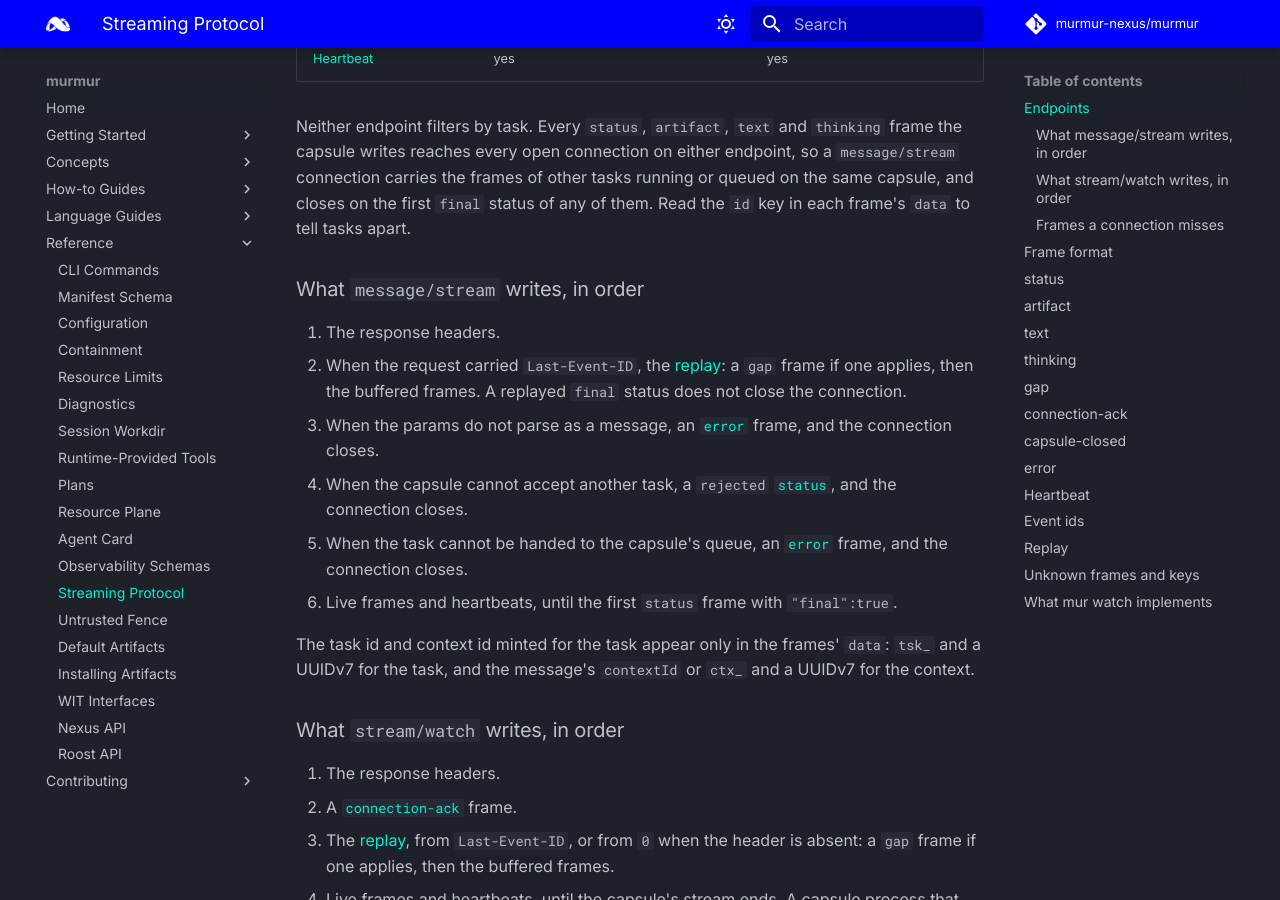
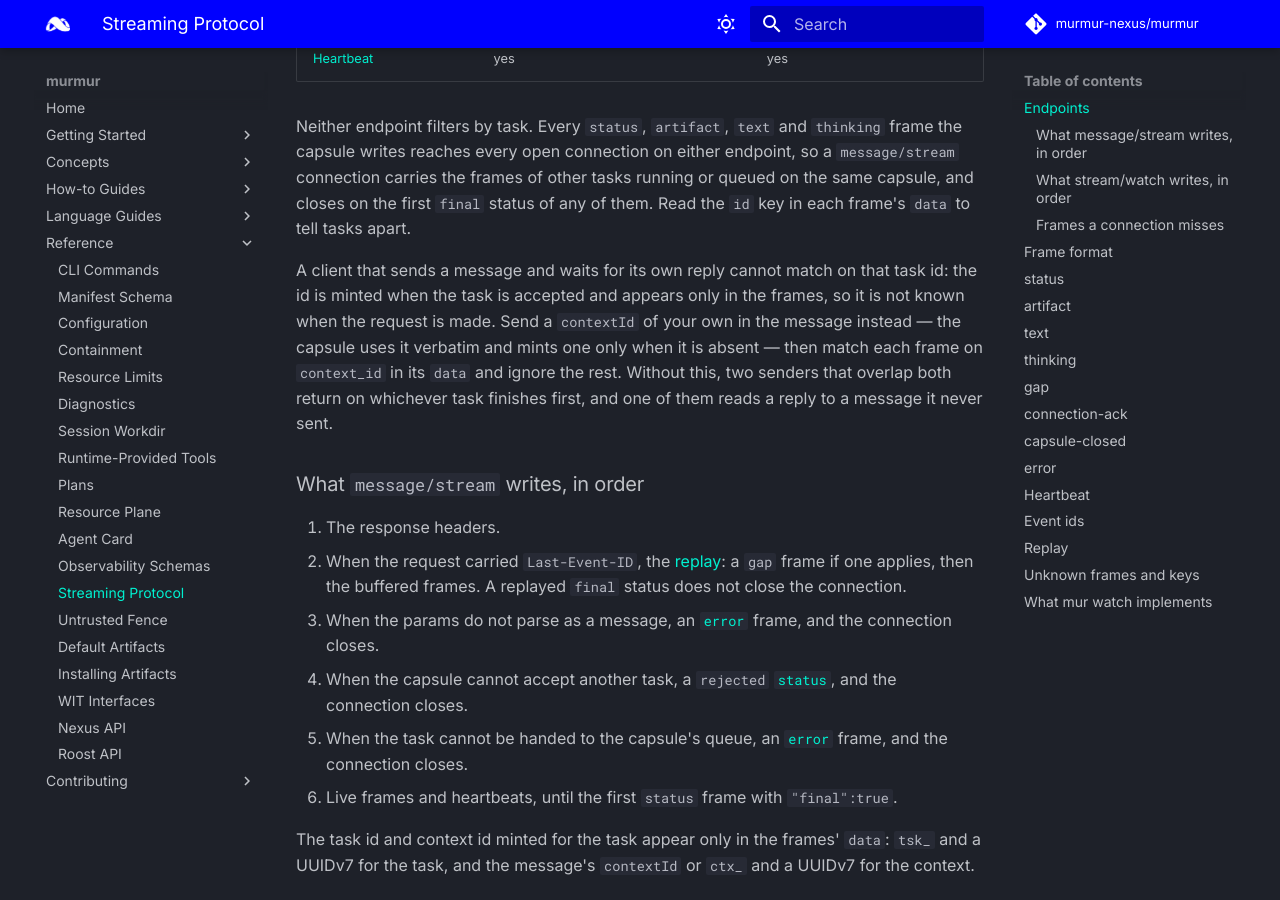
Before and after one commit to murmur-nexus/murmur, an MkDocs documentation site: the page built from docs/content/reference/streaming-protocol.md, in a window 1280 px wide and 900 px high, scrolled down 2018 px. Built offline with MkDocs 1.6.1 and Material for MkDocs 9.7.7, drawn with Linux system fonts in a browser that asks for light colours; comment, search, counter and statistics services are not loaded.

Commit message:
docs: add trap ref task_id cant be known upfront
Signed-off-by: ewdegraaff <ewdegraaff@users.noreply.github.com>

```diff
--- a/docs/content/reference/streaming-protocol.md
+++ b/docs/content/reference/streaming-protocol.md
@@ -71,6 +71,13 @@ Neither endpoint filters by task. Every `status`, `artifact`, `text` and `thinki
 capsule writes reaches every open connection on either endpoint, so a `message/stream` connection
 carries the frames of other tasks running or queued on the same capsule, and closes on the first
 `final` status of any of them. Read the `id` key in each frame's `data` to tell tasks apart.
+
+A client that sends a message and waits for its own reply cannot match on that task id: the id is
+minted when the task is accepted and appears only in the frames, so it is not known when the request
+is made. Send a `contextId` of your own in the message instead — the capsule uses it verbatim and
+mints one only when it is absent — then match each frame on `context_id` in its `data` and ignore
+the rest. Without this, two senders that overlap both return on whichever task finishes first, and
+one of them reads a reply to a message it never sent.
 
 ### What `message/stream` writes, in order
 
```
